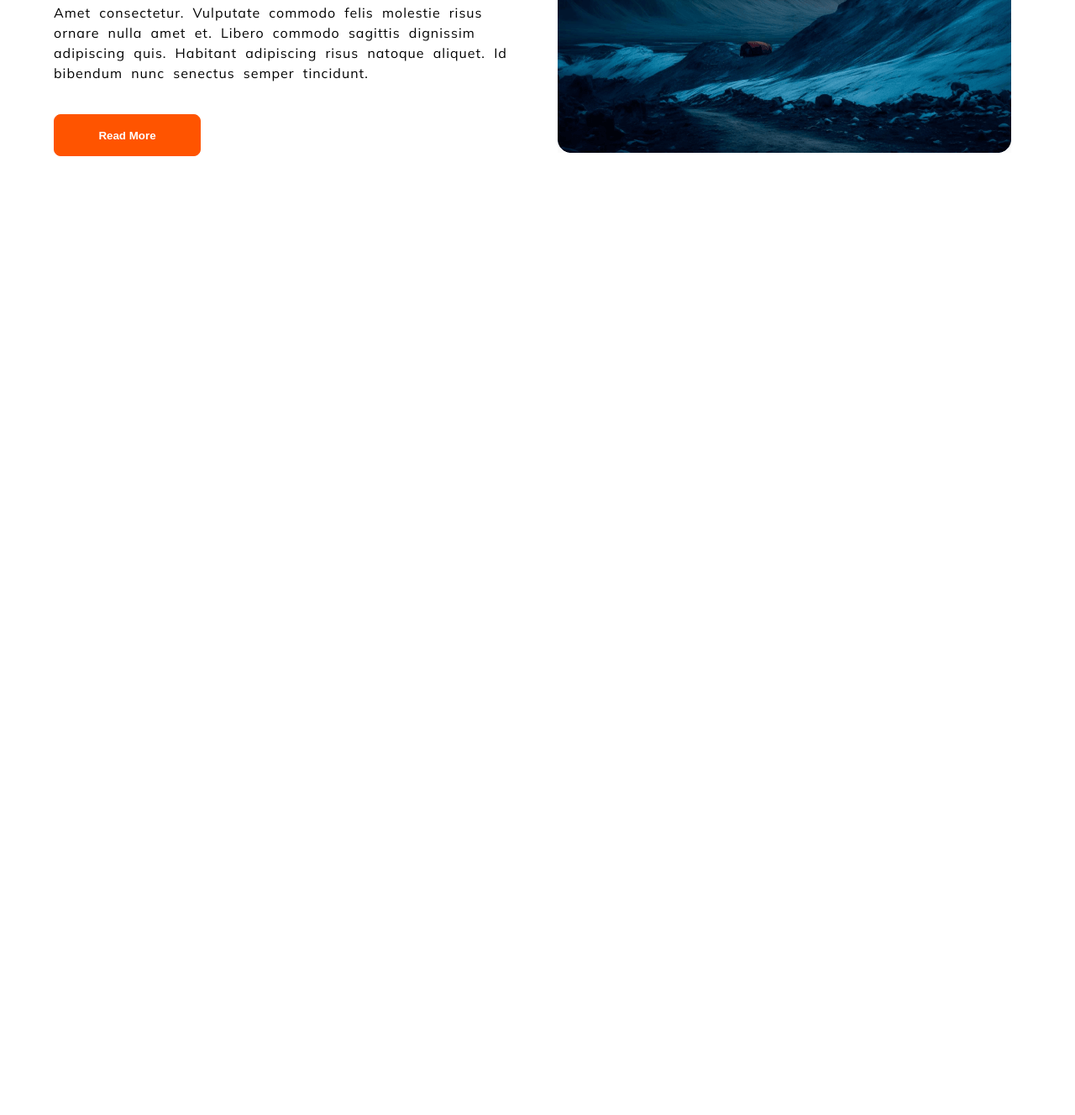
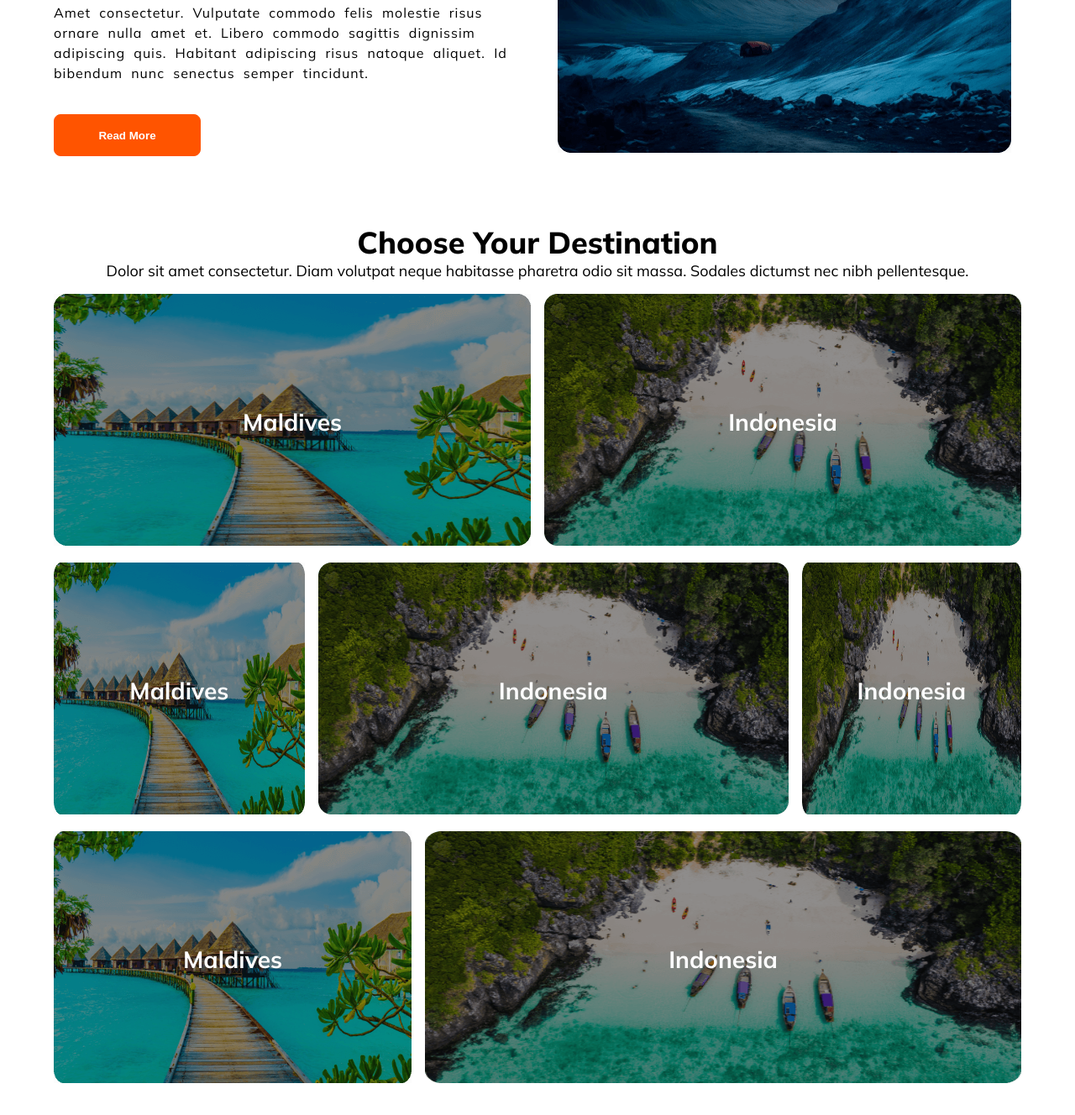
Before and after one commit to RaihanIslamRauf/hero-travel, a plain HTML site: page index.html in a window 1280 px wide. Shown: the part 1182-2510 px from the top of the page at 84% size. Before the commit the page ends 1448 px from the top, so only its background shows below. Drawn offline with Linux system fonts and the light colour scheme.

Commit message:
added your destination  section

```diff
--- a/index.html
+++ b/index.html
@@ -60,5 +60,44 @@
             <img src="images/Rectangle 4.png" alt="">
         </div>
      </section>
+     <!-- Your Destination -->
+     <section class="container your-destination">
+        <h3>Choose Your Destination</h3>
+        <p>Dolor sit amet consectetur. Diam volutpat neque habitasse pharetra odio sit massa. Sodales dictumst nec nibh pellentesque.</p>
+        <div class="row-1">
+            <div class="country-card">
+                <img src="./images/Rectangle 5.png" alt="">
+                <p class="country">Maldives</p>
+            </div>
+            <div class="country-card">
+                <img src="./images/Rectangle 8.png" alt="">
+                <p class="country">Indonesia</p>
+            </div>
+        </div>
+        <div class="row-2">
+            <div class="country-card">
+                <img src="./images/Rectangle 5.png" alt="">
+                <p class="country">Maldives</p>
+            </div>
+            <div class="country-card">
+                <img src="./images/Rectangle 8.png" alt="">
+                <p class="country">Indonesia</p>
+            </div>
+            <div class="country-card">
+                <img src="./images/Rectangle 8.png" alt="">
+                <p class="country">Indonesia</p>
+            </div>
+        </div>
+        <div class="row-3">
+            <div class="country-card">
+                <img src="./images/Rectangle 5.png" alt="">
+                <p class="country">Maldives</p>
+            </div>
+            <div class="country-card">
+                <img src="./images/Rectangle 8.png" alt="">
+                <p class="country">Indonesia</p>
+            </div>
+        </div>
+     </section>
 </body>
 </html>
--- a/styles/style.css
+++ b/styles/style.css
@@ -159,3 +159,41 @@ input, select{
    text-align: left;
 
 }
+
+/* Your Destination Styles */
+.your-destination img{
+    width: 100%;
+    height: 300px;
+    filter: brightness(70%);
+}
+
+
+.row-1, .row-2, .row-3{
+    display: grid;
+    grid-template-columns: 1fr 1fr;
+    margin: 1rem 0;
+    gap: 1rem;
+}
+
+.row-2{
+    grid-template-columns: 0.8fr 1.5fr 0.7fr;
+}
+
+.row-3{
+    grid-template-columns: 0.75fr 1.25fr;
+}
+
+.country-card{
+    position: relative;
+}
+
+.country{
+    position: absolute;
+    top: 50%;
+    left: 50%;
+    color: white;
+    font-size: 28px;
+    font-weight: bold;
+    transform: translate(-50%, -50%);
+
+}
```
